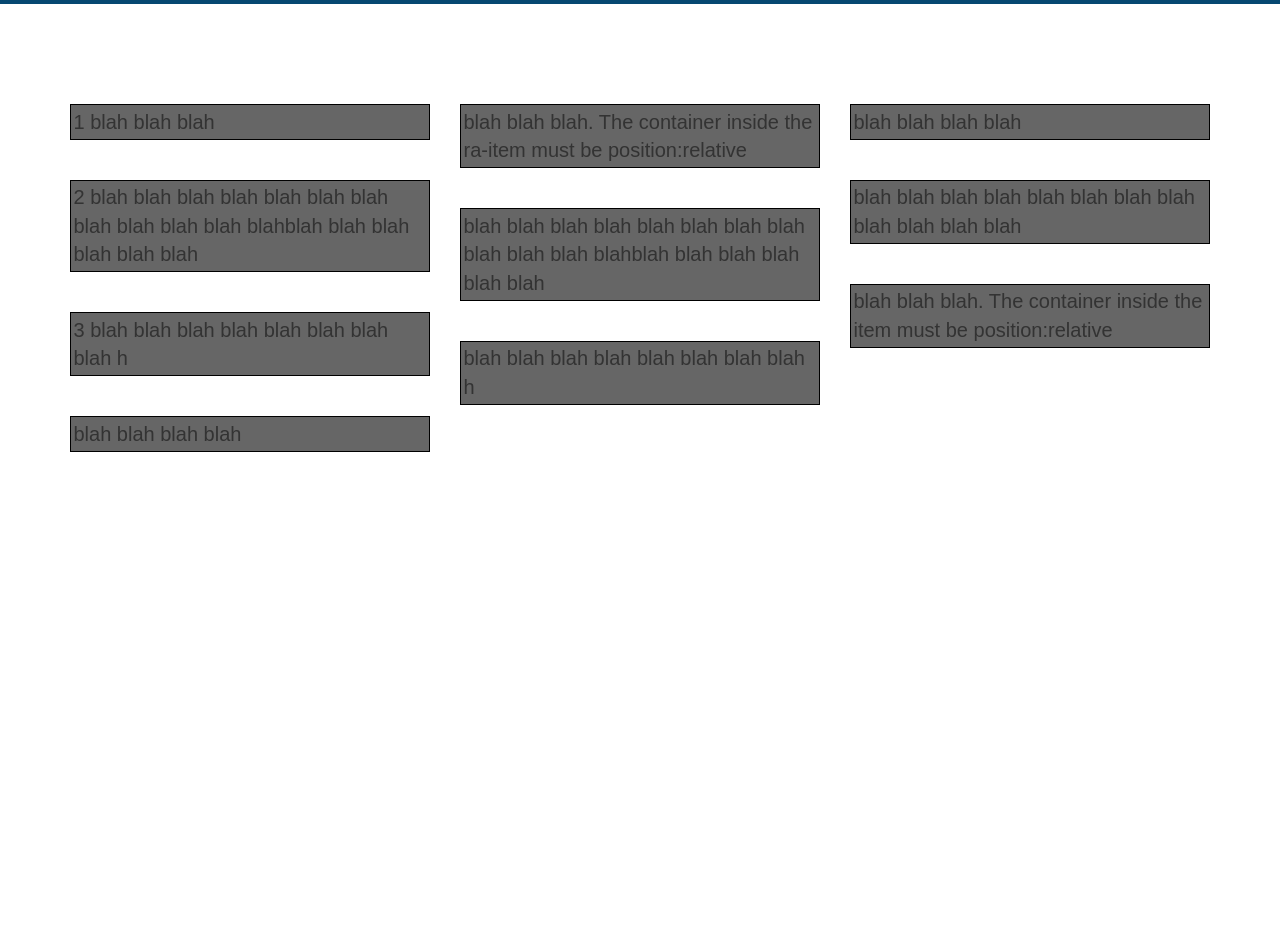
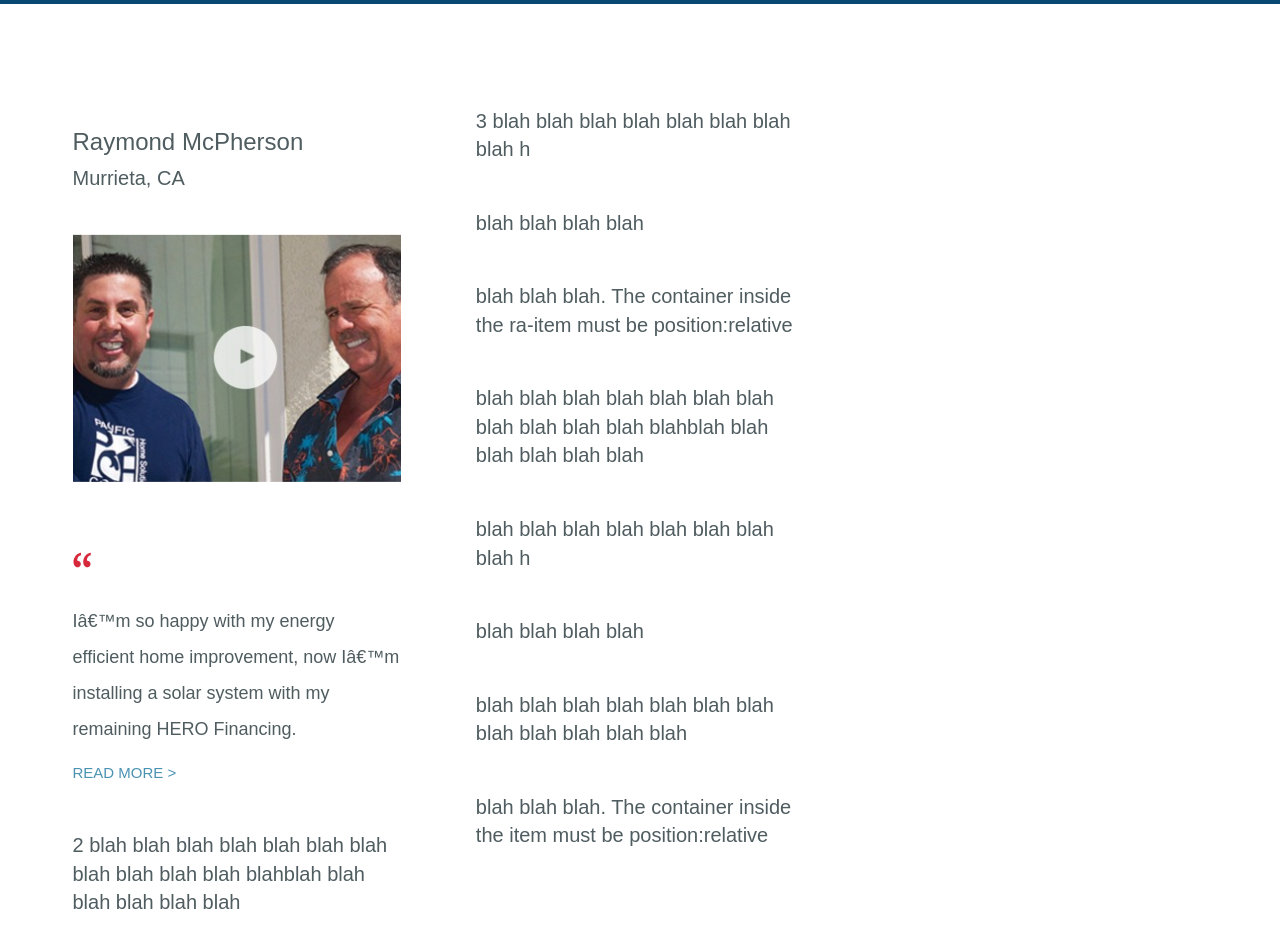
Before and after one commit to Travo100/ra-masonary, a website: page index.html in a window 1280 px wide. Shown: the part 380-1319 px from the top of the page. Before the commit the page ends 852 px from the top, so only its background shows below. Drawn offline with nearby package versions, Linux system fonts and the light colour scheme; a web font is replaced by a local one.

Commit message:
Still truckin on styles

```diff
--- a/index.html
+++ b/index.html
@@ -25,7 +25,12 @@
       <div class="ra-row">
             <div class="ra-item">
               <div class="ra-well">
-                1 blah blah blah
+                <h3>Raymond McPherson</h3>
+                <h4>Murrieta, CA</h4>
+                <img src="img/two-men-video.jpg" />
+                <img src="img/red-quote.png" />
+                <p>I’m so happy with my energy efficient home improvement, now I’m installing a solar system with my remaining HERO Financing.</p>
+                <a href="#">Read More ></a>
               </div>
             </div>
           <div class="ra-item">
--- a/sass/partials/_colors.scss
+++ b/sass/partials/_colors.scss
@@ -15,3 +15,5 @@ $secondary-black:#3e3e3e;
 $primary-white:#fff;
 $secondary-white: #f9f9f9;
 $primary-black: #000;
+
+$link-blue: #4b92b2;
--- a/sass/partials/_hero-masonary.scss
+++ b/sass/partials/_hero-masonary.scss
@@ -36,20 +36,54 @@
 		font-size: 2rem;
 		padding-top: 8rem;
 		.ra-row {
-			@include column-width(30rem);
-			@include column-gap(3rem);
+			@include column-width(33rem);
+			@include column-gap(7rem);
 		}
 		.ra-item {
 			display: inline-block;
 			padding: .25rem;
 			width:  100%;
-			background: #666;
-			border: 1px solid #000;
 			margin: 2rem auto;
 		}
 		.ra-well {
 			position:relative;
 			display: block;
+			max-width: 33rem;
+			margin-left: auto;
+			margin-right: auto;
+			color: $secondary-gray;
+			h3 {
+				font-family: $museo-bold;
+				line-height: 3rem;
+				font-size: 2.4rem;
+			}
+			h4 {
+				font-family: $museo-light;
+				font-size: 2rem;
+			}
+			p {
+				font-size: 1.8rem;
+				line-height: 3.6rem;
+			}
+			a {
+				font-size: 1.5rem;
+				line-height: 1.8rem;
+				text-transform: uppercase;
+				color: $link-blue;
+				&:hover {
+					text-decoration: none;
+					color: darken($link-blue, 15);
+				}
+			}
+			img, a {
+				display: inline-block;
+			}
+			img {
+				margin-top: 3.5rem;
+				margin-bottom: 3.5rem;
+				max-width: 100%;
+				height: auto;
+			}
 		}
 	}
 	@media (min-width: 768px) {
```
Also changed, not shown: css/main.css, img/red-quote.png (added), img/two-men-video.jpg (added).
